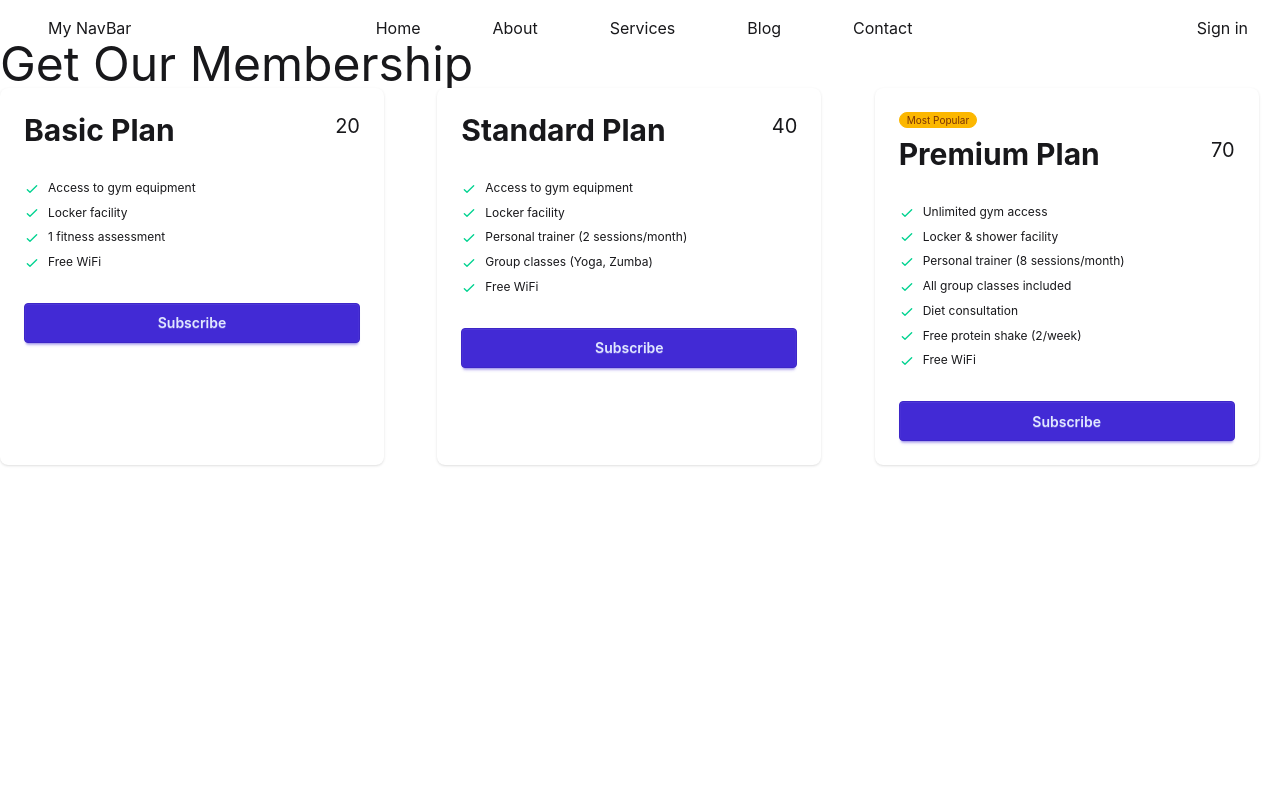
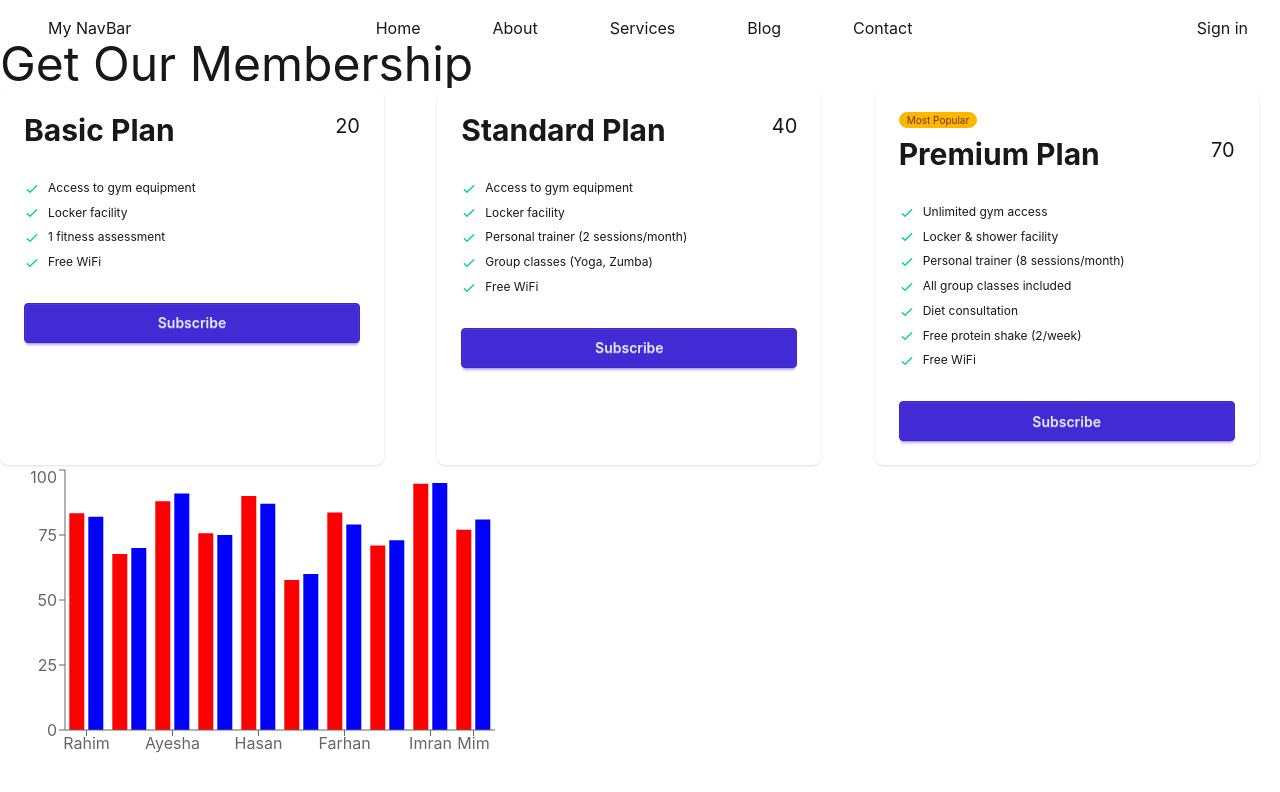
Before and after one commit to shamsuzzamanshams/more-react, a React (Vite) app: page / in a window 1280 px wide. Shown: the top 792 px of the page. Built offline with nearby package versions, Linux system fonts and the light colour scheme.

Commit message:
add rechart use axios

```diff
--- a/package.json
+++ b/package.json
@@ -11,9 +11,11 @@
   },
   "dependencies": {
     "@tailwindcss/vite": "^4.2.1",
+    "axios": "^1.13.6",
     "lucide-react": "^0.577.0",
     "react": "^19.2.0",
     "react-dom": "^19.2.0",
+    "recharts": "^3.8.0",
     "tailwindcss": "^4.2.1"
   },
   "devDependencies": {
--- /dev/null
+++ b/public/axios.json
@@ -0,0 +1,92 @@
+[
+	{
+		"id": 1,
+		"name": "Rahim",
+		"marks": {
+			"physics": 78,
+			"chemistry": 82,
+			"math": 90
+		}
+	},
+	{
+		"id": 2,
+		"name": "Karim",
+		"marks": {
+			"physics": 65,
+			"chemistry": 70,
+			"math": 68
+		}
+	},
+	{
+		"id": 3,
+		"name": "Ayesha",
+		"marks": {
+			"physics": 88,
+			"chemistry": 91,
+			"math": 85
+		}
+	},
+	{
+		"id": 4,
+		"name": "Nusrat",
+		"marks": {
+			"physics": 72,
+			"chemistry": 75,
+			"math": 80
+		}
+	},
+	{
+		"id": 5,
+		"name": "Hasan",
+		"marks": {
+			"physics": 90,
+			"chemistry": 87,
+			"math": 93
+		}
+	},
+	{
+		"id": 6,
+		"name": "Sakib",
+		"marks": {
+			"physics": 55,
+			"chemistry": 60,
+			"math": 58
+		}
+	},
+	{
+		"id": 7,
+		"name": "Farhan",
+		"marks": {
+			"physics": 84,
+			"chemistry": 79,
+			"math": 88
+		}
+	},
+	{
+		"id": 8,
+		"name": "Tania",
+		"marks": {
+			"physics": 69,
+			"chemistry": 73,
+			"math": 71
+		}
+	},
+	{
+		"id": 9,
+		"name": "Imran",
+		"marks": {
+			"physics": 92,
+			"chemistry": 95,
+			"math": 97
+		}
+	},
+	{
+		"id": 10,
+		"name": "Mim",
+		"marks": {
+			"physics": 76,
+			"chemistry": 81,
+			"math": 74
+		}
+	}
+]
--- a/src/App.jsx
+++ b/src/App.jsx
@@ -3,8 +3,11 @@ import { Suspense } from 'react'
 import './App.css'
 import NavBar from './components/NavBar/NavBar'
 import PricingOptions from './components/NavBar/PricingOptions/PricingOptions';
+import axios from 'axios';
+import MarksChart from './components/NavBar/MarksChart/MarksChart';
 
 const pricingOption = fetch('pricingData.json').then(res => res.json());
+const marksPromise = axios.get('axios.json');
 
 function App() {
 
@@ -20,6 +23,10 @@ function App() {
         <Suspense fallback={<span className="loading loading-spinner loading-lg"></span>}>
           <PricingOptions pricingOption={pricingOption}></PricingOptions>
         </Suspense>
+
+        <Suspense fallback={<span className="loading loading-spinner loading-lg"></span>}>
+          <MarksChart marksPromise={marksPromise}></MarksChart>
+        </Suspense>
       </main>
 
 
--- /dev/null
+++ b/src/components/NavBar/MarksChart/MarksChart.jsx
@@ -0,0 +1,38 @@
+import React, { use } from 'react';
+import { Bar, BarChart, Tooltip, XAxis, YAxis } from 'recharts';
+
+const MarksChart = ({ marksPromise }) => {
+	const marksDataRes = use(marksPromise)
+	const marksData = marksDataRes.data;
+
+	const marksChartData = marksData.map(studentData => {
+		const student = {
+			id: studentData.id,
+			name: studentData.name,
+			physics: studentData.marks.physics,
+			chemistry: studentData.marks.chemistry,
+			math: studentData.marks.math
+		}
+		const avg = (student.physics + student.chemistry + student.math) / 3;
+		student.avg = avg;
+		return student;
+	})
+
+	console.log(marksChartData);
+
+
+
+	return (
+		<div>
+			<BarChart width={500} height={300} data={marksChartData}>
+				<XAxis dataKey="name"></XAxis>
+				<YAxis></YAxis>
+				<Tooltip></Tooltip>
+				<Bar dataKey="avg" fill='red'></Bar>
+				<Bar dataKey="chemistry" fill='blue'></Bar>
+			</BarChart>
+		</div>
+	);
+};
+
+export default MarksChart;
--- a/src/components/NavBar/daisyPricingData/DaisyPeicingData.jsx
+++ b/src/components/NavBar/daisyPricingData/DaisyPeicingData.jsx
@@ -1,7 +1,7 @@
 import React from 'react';
 
 const DaisyPeicingData = ({ pricing }) => {
-	const { planName, price, features,popular } = pricing
+	const { planName, price, features, popular } = pricing
 	return (
 		<div className="card w-96 bg-base-100 shadow-sm">
 			<div className="card-body">
```
Also changed, not shown: 1 other file (tests, documents, lock files or other folders).
